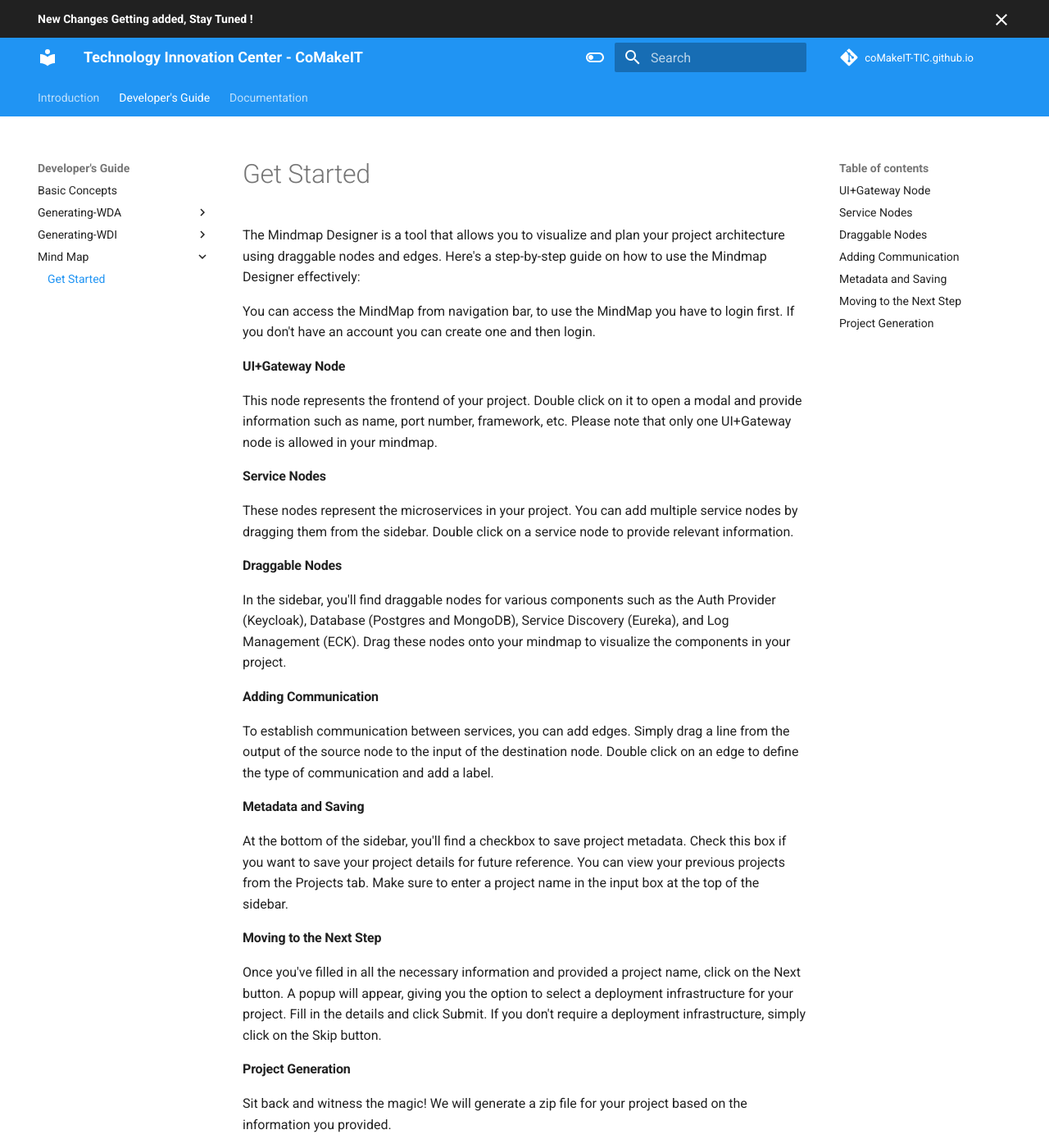
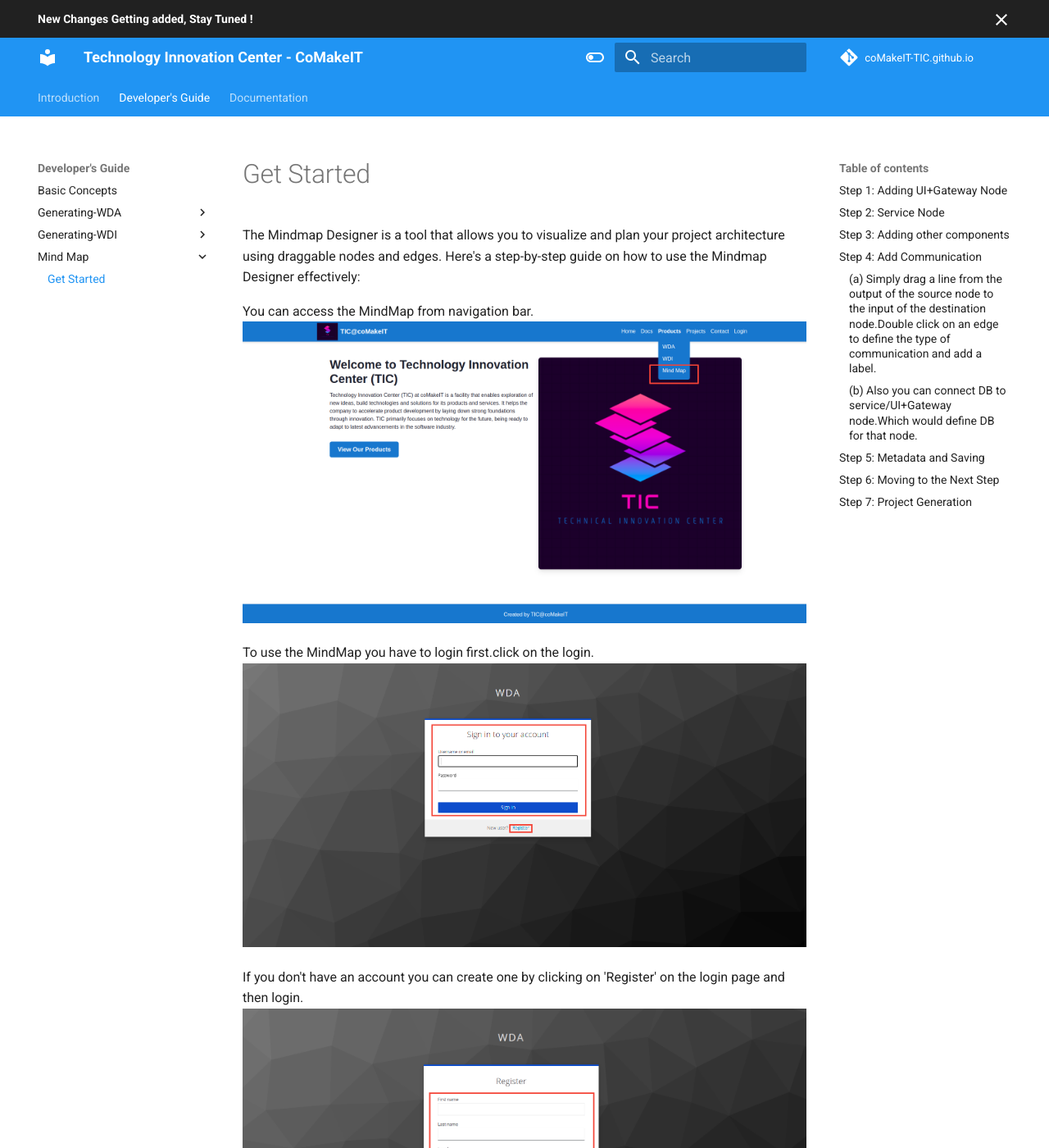
Before and after one commit to tic-oss/tic-oss.github.io, an MkDocs documentation site: the page built from docs/Developers's Guide/Mind Map/GetStarted.md, in a window 1280 px wide and 1400 px high. Shown: the whole window at 82% size. Built offline with MkDocs 1.6.1 and Material for MkDocs 9.7.7, drawn with Linux system fonts in a browser that asks for light colours; comment, search, counter and statistics services are not loaded; some of the changed text lies outside the part shown.

Commit message:
screenshots and modified information

```diff
--- a/docs/Developers's Guide/Mind Map/GetStarted.md
+++ b/docs/Developers's Guide/Mind Map/GetStarted.md
@@ -1,26 +1,49 @@
 The Mindmap Designer is a tool that allows you to visualize and plan your project architecture using draggable nodes and edges. Here's a step-by-step guide on how to use the Mindmap Designer effectively:
 
-You can access the MindMap from navigation bar, to use the MindMap you have to login first. If you don't have an account you can create one and then login.
+You can access the MindMap from navigation bar.
+<a href="/Images/nav1.png" target="_blank"><img src="/Images/nav1.png" alt="Image"></a>
 
-#### UI+Gateway Node
-This node represents the frontend of your project. Double click on it to open a modal and provide information such as name, port number, framework, etc. Please note that only one UI+Gateway node is allowed in your mindmap.
+To use the MindMap you have to login first.click on the login.
+<a href="/Images/log2.png" target="_blank"><img src="/Images/log2.png" alt="Image"></a>
 
-#### Service Nodes
-These nodes represent the microservices in your project. You can add multiple service nodes by dragging them from the sidebar. Double click on a service node to provide relevant information.
+If you don't have an account you can create one by clicking on 'Register' on the login page and then login.
+<a href="/Images/sig3.png" target="_blank"><img src="/Images/sig3.png" alt="Image"></a>
 
-#### Draggable Nodes
+After successfull login, you can start creating MindMap for your project:
+<a href="/Images/mm4.png" target="_blank"><img src="/Images/mm4.png" alt="Image"></a>
+
+To know more and for detailed information of the options available you can reffer [Documentation](http://127.0.0.1:8000/Documentation/MindMap/mindMap/){target="_blank"}
+
+#### Step 1: Adding UI+Gateway Node
+This node represents the frontend and gateway of your project. Double click on it to open a modal and provide information.
+<a href="/Images/mm5.png" target="_blank"><img src="/Images/mm5.png" alt="Image"></a>
+
+#### Step 2: Service Node
+This node represent the microservices in your project. You can add multiple service nodes.Double click on it to open a modal and provide information.
+<a href="/Images/mmservice.png" target="_blank"><img src="/Images/mmservice.png" alt="Image"></a>
+
+#### Step 3: Adding other components
 In the sidebar, you'll find draggable nodes for various components such as the Auth Provider (Keycloak), Database (Postgres and MongoDB), Service Discovery (Eureka), and Log Management (ECK). Drag these nodes onto your mindmap to visualize the components in your project.
+<a href="/Images/oc.png" target="_blank"><img src="/Images/oc.png" alt="Image"></a>
 
-#### Adding Communication
-To establish communication between services, you can add edges. Simply drag a line from the output of the source node to the input of the destination node. Double click on an edge to define the type of communication and add a label.
 
-#### Metadata and Saving
+#### Step 4: Add Communication
+To establish communication between services, you can add edges.
+###### (a) Simply drag a line from the output of the source node to the input of the destination node.Double click on an edge to define the type of communication and add a label.
+<a href="/Images/comm-1.png" target="_blank"><img src="/Images/comm-1.png" alt="Image"></a>
+
+###### (b) Also you can connect DB to service/UI+Gateway node.Which would define DB for that node.
+<a href="/Images/comm2.png" target="_blank"><img src="/Images/comm2.png" alt="Image"></a>
+
+#### Step 5: Metadata and Saving
 At the bottom of the sidebar, you'll find a checkbox to save project metadata. Check this box if you want to save your project details for future reference. You can view your previous projects from the Projects tab. Make sure to enter a project name in the input box at the top of the sidebar.
+<a href="/Images/nxt1.png" target="_blank"><img src="/Images/nxt1.png" alt="Image"></a>
 
-#### Moving to the Next Step
+#### Step 6: Moving to the Next Step
 Once you've filled in all the necessary information and provided a project name, click on the Next button. A popup will appear, giving you the option to select a deployment infrastructure for your project. Fill in the details and click Submit. If you don't require a deployment infrastructure, simply click on the Skip button.
+<a href="/Images/nxt2.png" target="_blank"><img src="/Images/nxt2.png" alt="Image"></a>
 
-#### Project Generation
+#### Step 7: Project Generation
 Sit back and witness the magic! We will generate a zip file for your project based on the information you provided.
 
 We hope you find the Mindmap Designer intuitive and helpful for planning and visualizing your project architecture. If you have any further questions or need assistance, please don't hesitate to reach out.
```
Also changed, not shown: docs/Documentation/MindMap/GlobalConfigurations.md (+7 -6 lines), docs/Documentation/MindMap/mindMap.md (+1 -0 lines), docs/Images/comm-1.png (added), docs/Images/comm2.png (added), docs/Images/g1.png (added), docs/Images/log2.png (added), docs/Images/mm4.png (added), docs/Images/mm5.png (added), docs/Images/mm6.png (added), docs/Images/mmservice.png (added), docs/Images/nav.png (added), docs/Images/nav1.png (added), docs/Images/nxt1.png (added), docs/Images/nxt2.png (added), 2 more files.
